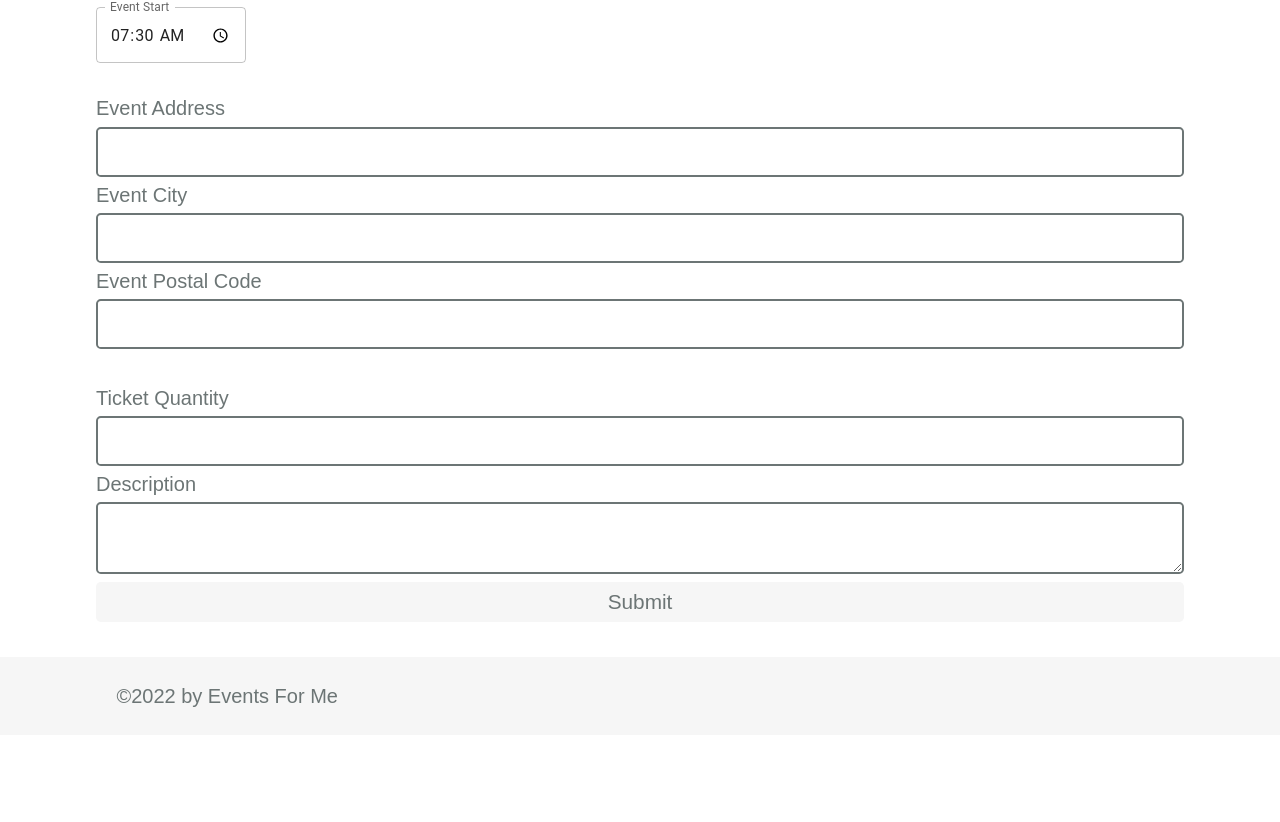
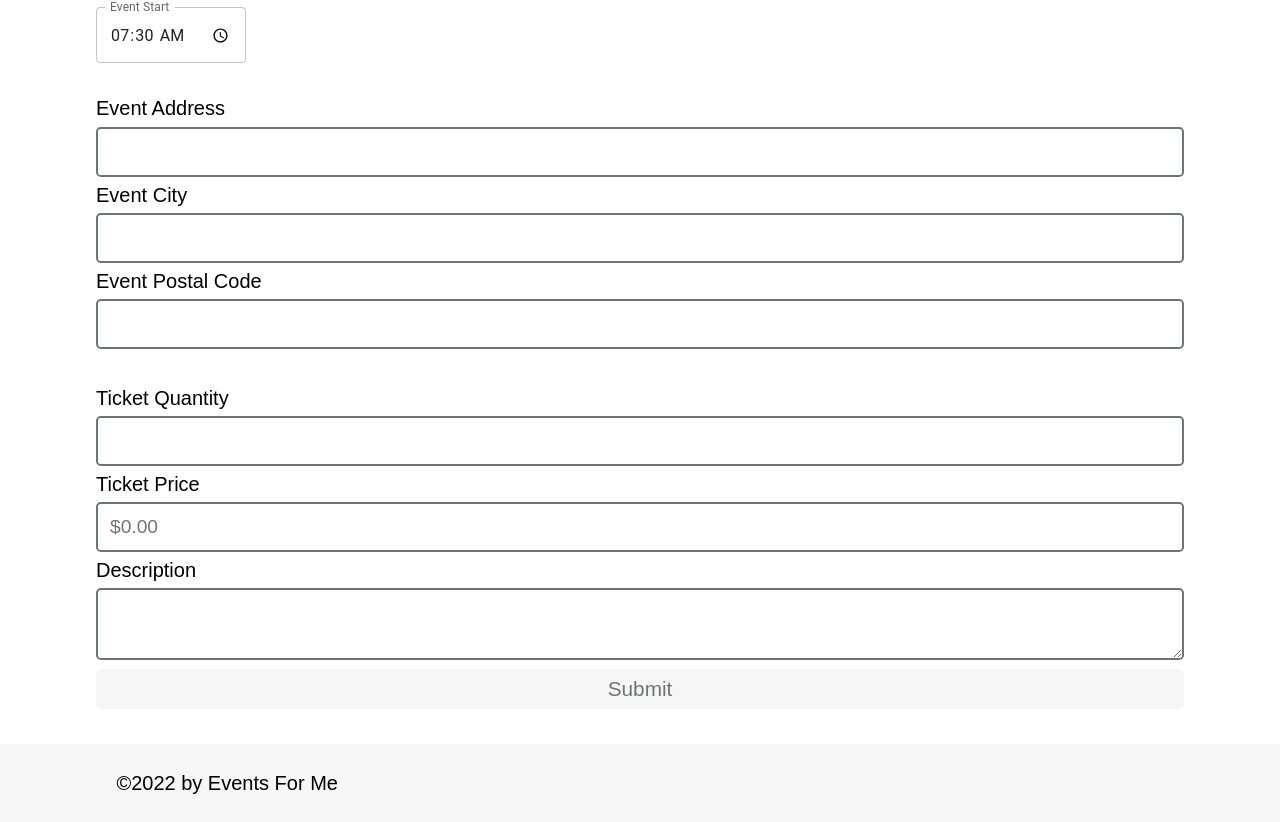
Before and after one commit to sivanagar/eventsForMe, a React (Create React App) app in the folder client/: page /create-event in a window 1280 px wide. Shown: the part 440-1262 px from the top of the page. Before the commit the page ends 1175 px from the top, so only its background shows below. Built offline with nearby package versions, Linux system fonts and the light colour scheme.

Commit message:
change body text to black,  add ticket price to CreateEvent.

```diff
--- a/client/src/index.css
+++ b/client/src/index.css
@@ -35,7 +35,7 @@ body {
   font-weight: 400;
   line-height: 1.5;
   font-size: 20px;
-  color: var(--dark);
+  color: black;
   background-color: #ffffffe1;
 }
 
--- a/client/src/pages/CreateEvent/CreateEvent.js
+++ b/client/src/pages/CreateEvent/CreateEvent.js
@@ -109,6 +109,17 @@ const Signup = () => {
           value={formState.number}
           onChange={handleChange}
         />
+
+<label>Ticket Price</label>
+        <input
+          className="form-input"
+          name="ticket-price"
+          type="number"
+          id="ticket-price"
+          placeholder="$0.00"
+          value={formState.number}
+          onChange={handleChange}
+        />
         <label>Description</label>
         <textarea
           className="form-input"
```
